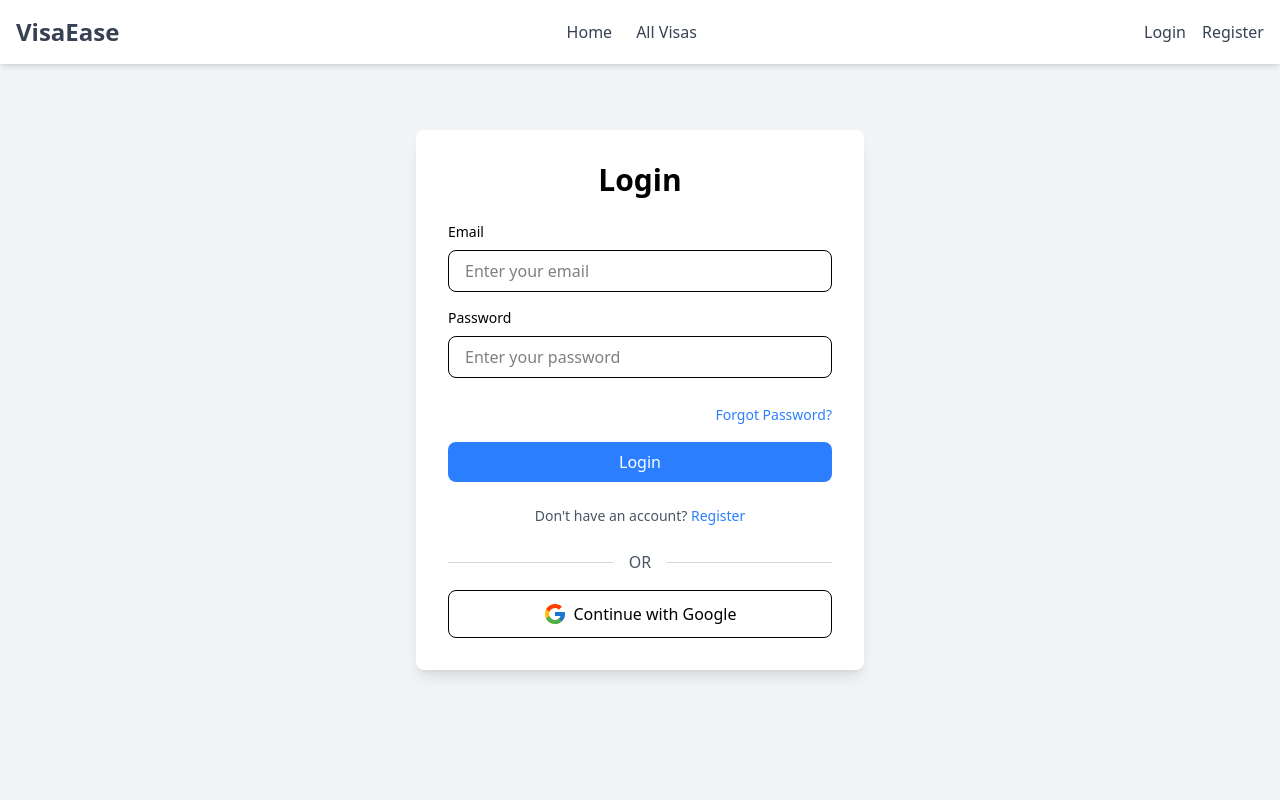
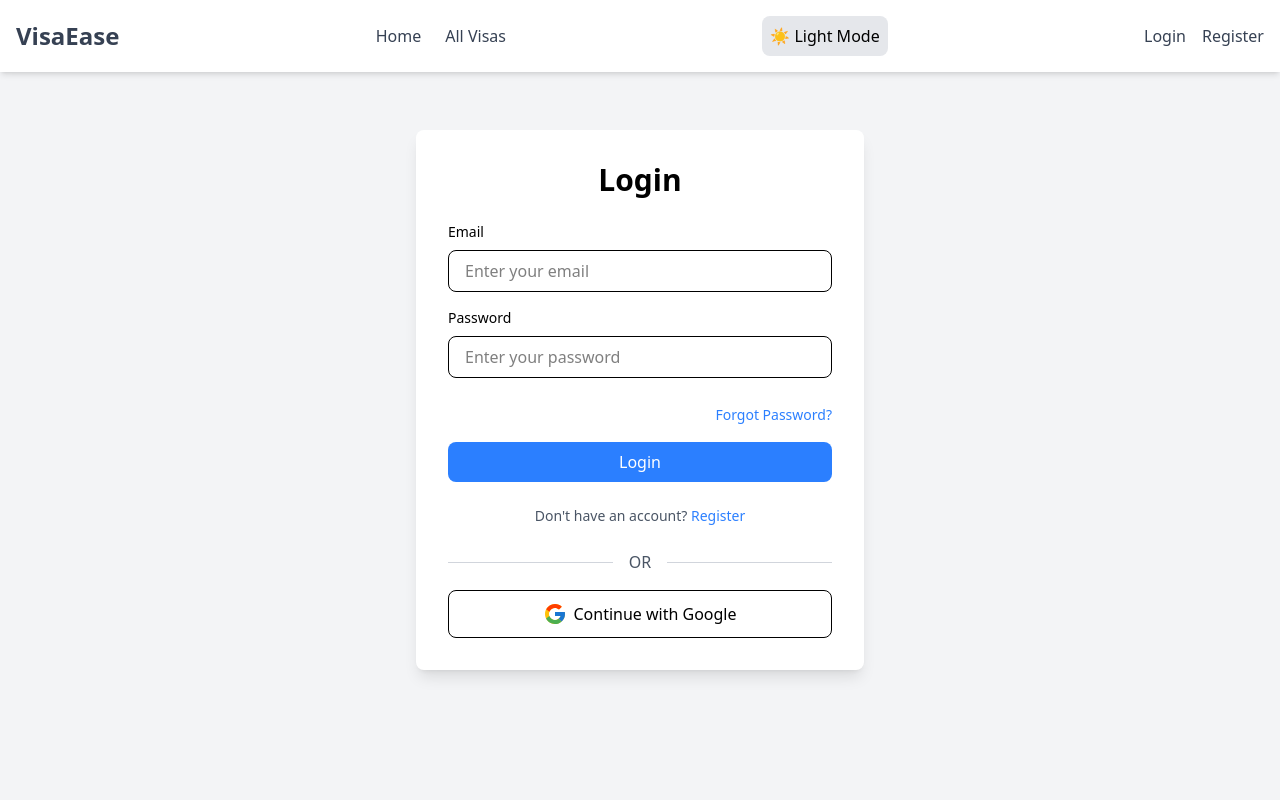
Before and after one commit to fahmidurshanto/visa-ease, a React (Vite) app: page /login in a window 1280 px wide. Shown: the top 800 px of the page. Built offline with nearby package versions, Linux system fonts and the light colour scheme; no server answers.

Commit message:
Added dark mode functionality

```diff
--- a/package.json
+++ b/package.json
@@ -15,6 +15,7 @@
     "firebase": "^11.4.0",
     "localforage": "^1.10.0",
     "match-sorter": "^8.0.0",
+    "next-themes": "^0.4.6",
     "react": "^19.0.0",
     "react-dom": "^19.0.0",
     "react-icons": "^5.5.0",
--- a/src/App.jsx
+++ b/src/App.jsx
@@ -2,8 +2,9 @@ import { Outlet } from "react-router-dom"
 import Navbar from "./components/Navbar/Navbar"
 import Footer from "./components/Footer/Footer"
 
+
+
 function App() {
-
   return (
     <div>
       <Navbar></Navbar>
--- a/src/components/FeaturedDestinations/FeaturedDestinations.jsx
+++ b/src/components/FeaturedDestinations/FeaturedDestinations.jsx
@@ -21,7 +21,7 @@ const FeaturedDestinations = () => {
   ];
 
   return (
-    <div className="bg-gray-50 py-12">
+    <div className="bg-gray-50 py-12 dark:bg-gray-900 dark:text-white">
       <div className="container mx-auto px-4">
         <h2 className="text-3xl font-bold text-center mb-8 animate__animated animate__fadeInDown">
           Featured Destinations
--- a/src/components/LatestVisas/LatestVisas.jsx
+++ b/src/components/LatestVisas/LatestVisas.jsx
@@ -4,73 +4,16 @@ import { Link } from "react-router-dom";
 
 const LatestVisas = () => {
   const [visas, setVisas] = useState([]);
-  // // Sample visa data
-  // const visas = [
-  //   {
-  //     country: "United States",
-  //     image: "https://images.unsplash.com/photo-1485738422979-f5c462d49f74?ixlib=rb-4.0.3&ixid=M3wxMjA3fDB8MHxwaG90by1wYWdlfHx8fGVufDB8fHx8fA%3D%3D&auto=format&fit=crop&w=2099&q=80",
-  //     visaType: "Tourist Visa",
-  //     processingTime: "10-15 Business Days",
-  //     fee: "$160",
-  //     validity: "6 Months",
-  //     applicationMethod: "Online",
-  //   },
-  //   {
-  //     country: "Canada",
-  //     image: "https://images.unsplash.com/photo-1526779259212-939e64788e3c?ixlib=rb-4.0.3&ixid=M3wxMjA3fDB8MHxwaG90by1wYWdlfHx8fGVufDB8fHx8fA%3D%3D&auto=format&fit=crop&w=2074&q=80",
-  //     visaType: "Student Visa",
-  //     processingTime: "20-25 Business Days",
-  //     fee: "$150",
-  //     validity: "1 Year",
-  //     applicationMethod: "Online",
-  //   },
-  //   {
-  //     country: "Australia",
-  //     image: "https://images.unsplash.com/photo-1523482580672-f109ba8cb9be?ixlib=rb-4.0.3&ixid=M3wxMjA3fDB8MHxwaG90by1wYWdlfHx8fGVufDB8fHx8fA%3D%3D&auto=format&fit=crop&w=2070&q=80",
-  //     visaType: "Work Visa",
-  //     processingTime: "15-20 Business Days",
-  //     fee: "$300",
-  //     validity: "2 Years",
-  //     applicationMethod: "Online",
-  //   },
-  //   {
-  //     country: "United Kingdom",
-  //     image: "https://images.unsplash.com/photo-1529655683826-aba9b3e77383?ixlib=rb-4.0.3&ixid=M3wxMjA3fDB8MHxwaG90by1wYWdlfHx8fGVufDB8fHx8fA%3D%3D&auto=format&fit=crop&w=1965&q=80",
-  //     visaType: "Business Visa",
-  //     processingTime: "5-10 Business Days",
-  //     fee: "$200",
-  //     validity: "1 Year",
-  //     applicationMethod: "Online",
-  //   },
-  //   {
-  //     country: "France",
-  //     image: "https://images.unsplash.com/photo-1502602898657-3e91760cbb34?ixlib=rb-4.0.3&ixid=M3wxMjA3fDB8MHxwaG90by1wYWdlfHx8fGVufDB8fHx8fA%3D%3D&auto=format&fit=crop&w=2073&q=80",
-  //     visaType: "Tourist Visa",
-  //     processingTime: "7-12 Business Days",
-  //     fee: "$120",
-  //     validity: "3 Months",
-  //     applicationMethod: "Online",
-  //   },
-  //   {
-  //     country: "Japan",
-  //     image: "https://images.unsplash.com/photo-1526481280693-3bfa7568e0f3?ixlib=rb-4.0.3&ixid=M3wxMjA3fDB8MHxwaG90by1wYWdlfHx8fGVufDB8fHx8fA%3D%3D&auto=format&fit=crop&w=2071&q=80",
-  //     visaType: "Tourist Visa",
-  //     processingTime: "5-7 Business Days",
-  //     fee: "$90",
-  //     validity: "3 Months",
-  //     applicationMethod: "Online",
-  //   },
-  // ];
+
   useEffect(() => {
     fetch("http://localhost:5000/all-visa")
     .then(res => res.json())
     .then(data => setVisas(data))
   }, [])
 
-console.log(visas)
 
   return (
-    <div className="bg-gray-100 py-12">
+    <div className="py-12 dark:bg-gray-900 bg-gray-100 dark:text-white">
       <div className="container mx-auto px-4">
         <h2 className="text-3xl font-bold text-center mb-8 animate__animated animate__fadeInDown">
           Latest Visas
--- a/src/components/Navbar/Navbar.jsx
+++ b/src/components/Navbar/Navbar.jsx
@@ -3,6 +3,7 @@ import "animate.css";
 import { Link, useNavigate } from "react-router-dom";
 import { AuthContext } from "../../providers/AuthProvider";
 import { toast, ToastContainer } from "react-toastify";
+import ThemeToggle from "../../utils/ThemeToggle";
 
 const Navbar = () => {
   const [isDropdownVisible, setIsDropdownVisible] = useState(false);
@@ -92,6 +93,7 @@ const Navbar = () => {
             </>
           )}
         </div>
+        <ThemeToggle></ThemeToggle>
 
         {/* Conditional Login/Register or User Profile (Desktop) */}
         <div className="hidden lg:flex items-center space-x-4">
--- a/src/components/Testimonials/Testimonials.jsx
+++ b/src/components/Testimonials/Testimonials.jsx
@@ -24,7 +24,7 @@ const Testimonials = () => {
   ];
 
   return (
-    <div className="bg-gray-100 py-12">
+    <div className="bg-gray-100 py-12 dark:bg-gray-900 dark:text-white">
       <div className="container mx-auto px-4">
         <h2 className="text-3xl font-bold text-center mb-8 animate__animated animate__fadeInDown">
           What Our Customers Say
--- a/src/main.jsx
+++ b/src/main.jsx
@@ -5,11 +5,14 @@ import 'animate.css'
 import { RouterProvider } from 'react-router-dom'
 import Router from './Routes/Router'
 import AuthProvider from './providers/AuthProvider'
+import { ThemeProvider } from 'next-themes'
 
 createRoot(document.getElementById('root')).render(
   <StrictMode>
     <AuthProvider>
-    <RouterProvider router={Router}></RouterProvider>
+      <ThemeProvider>
+        <RouterProvider router={Router}></RouterProvider>
+      </ThemeProvider>
     </AuthProvider>
   </StrictMode>,
 )
--- a/src/pages/Home/Home.jsx
+++ b/src/pages/Home/Home.jsx
@@ -5,7 +5,7 @@ import Testimonials from "../../components/Testimonials/Testimonials";
 
 const Home = () => {
     return (
-        <div className="py-10 ">
+        <div className="py-10 relative bg-gray-100 dark:bg-gray-900">
             <Banner></Banner>
             <LatestVisas></LatestVisas>
             <FeaturedDestinations></FeaturedDestinations>
--- /dev/null
+++ b/src/utils/ThemeToggle.jsx
@@ -0,0 +1,16 @@
+import { useTheme } from 'next-themes';
+
+const ThemeToggle = () => {
+  const { theme, setTheme } = useTheme();
+
+  return (
+    <button
+      onClick={() => setTheme(theme === 'dark' ? 'light' : 'dark')}
+      className="p-2 bg-gray-200 dark:bg-gray-700 rounded-lg"
+    >
+      {theme === 'dark' ? '🌙 Dark Mode' : '☀️ Light Mode'}
+    </button>
+  );
+};
+
+export default ThemeToggle;
```
Also changed, not shown: 1 other file (tests, documents, lock files or other folders).
